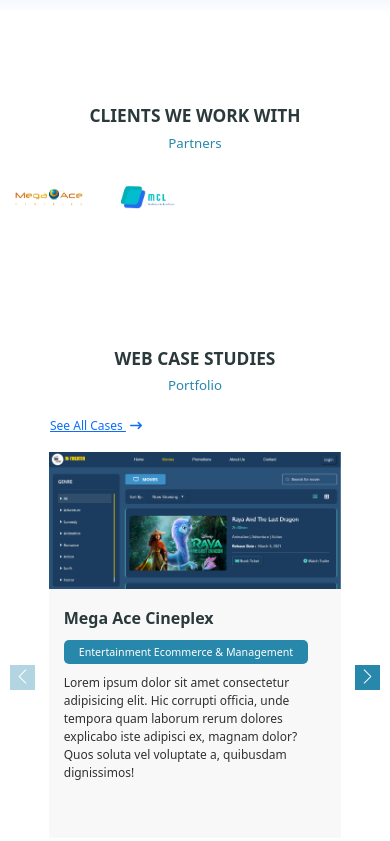
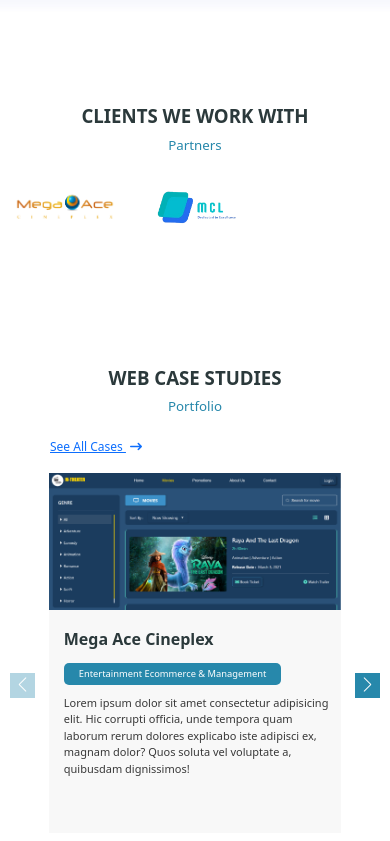
Before and after one commit to daniel-0104/mcl, a plain HTML site: page index.html in a window 390 px wide. Shown: the part 336-1177 px from the top of the page. Drawn offline with nearby package versions, Linux system fonts and the light colour scheme.

Commit message:
new commit

```diff
--- a/style.css
+++ b/style.css
@@ -566,11 +566,11 @@
     #partner-company .row{
         display: grid;
         row-gap: 0;
-        grid-template-columns: repeat(4,1fr);
+        grid-template-columns: repeat(3,1fr);
     }
     #partner-company > div > h3,
     #web-case > div > h3{
-        font-size: 13pt;
+        font-size: 14pt;
     }
     #partner-company > div > p,
     #web-case > div > p{
@@ -600,7 +600,7 @@
 #case-content .swiper .col-lg-4 p{
     font-size: 13px;
     margin-top: 15px;
-    color: rgba(0, 0, 0, 0.808);
+    color: rgba(0, 0, 0, 0.777);
 }
 #case-content .swiper a{
     text-decoration: none;
@@ -682,12 +682,12 @@
         padding-left: 15px;
     }
     #case-content .swiper .col-lg-4 p{
-        font-size: 12px;
+        font-size: 11px;
         margin-top: 10px;
     }
     #case-content .swiper .col-lg-4 label{
         margin-top: 0;
-        font-size: 8pt;
+        font-size: 7pt;
     }
     #case-content .swiper-slide .row{
         background-color: var(--light-gray);
```
